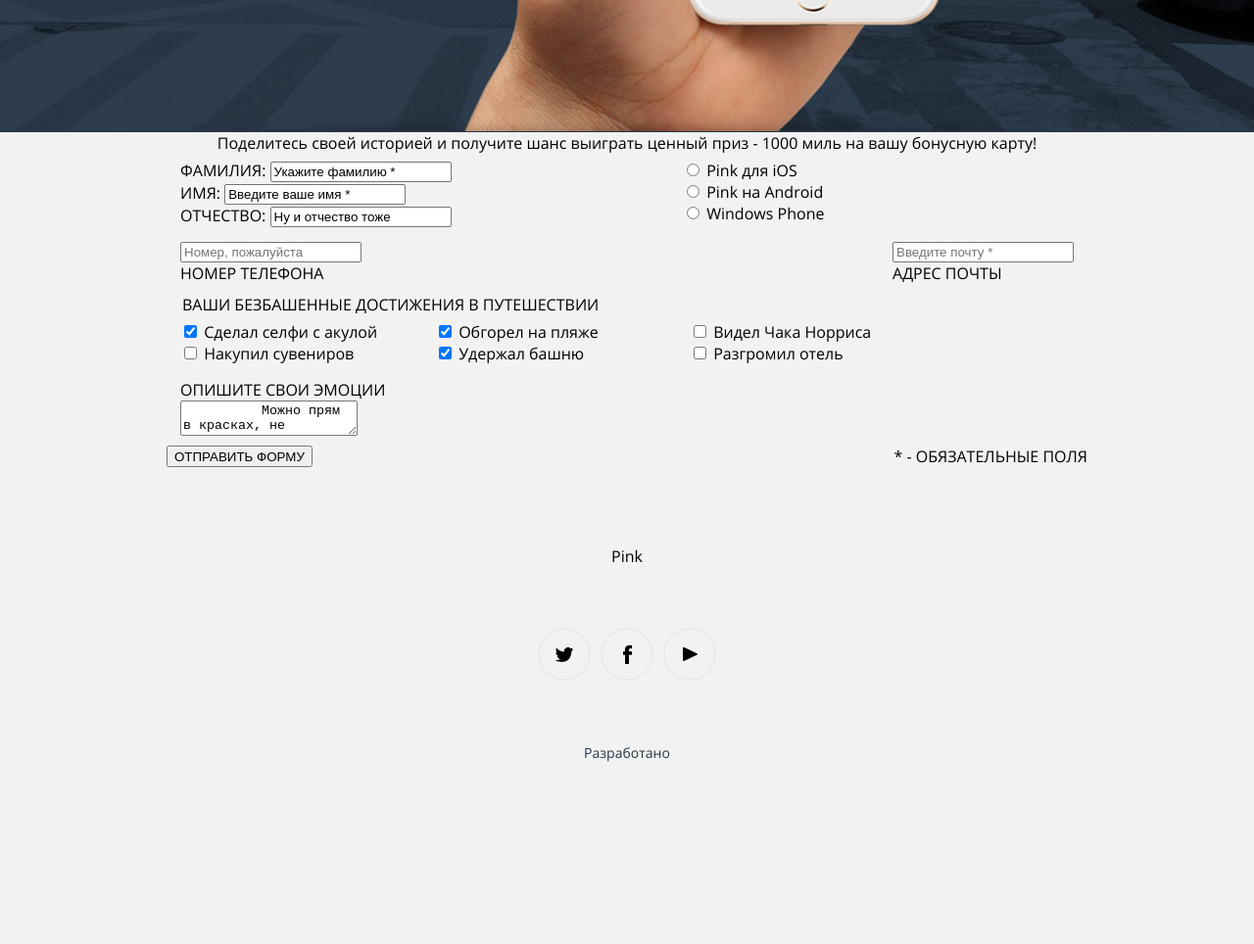
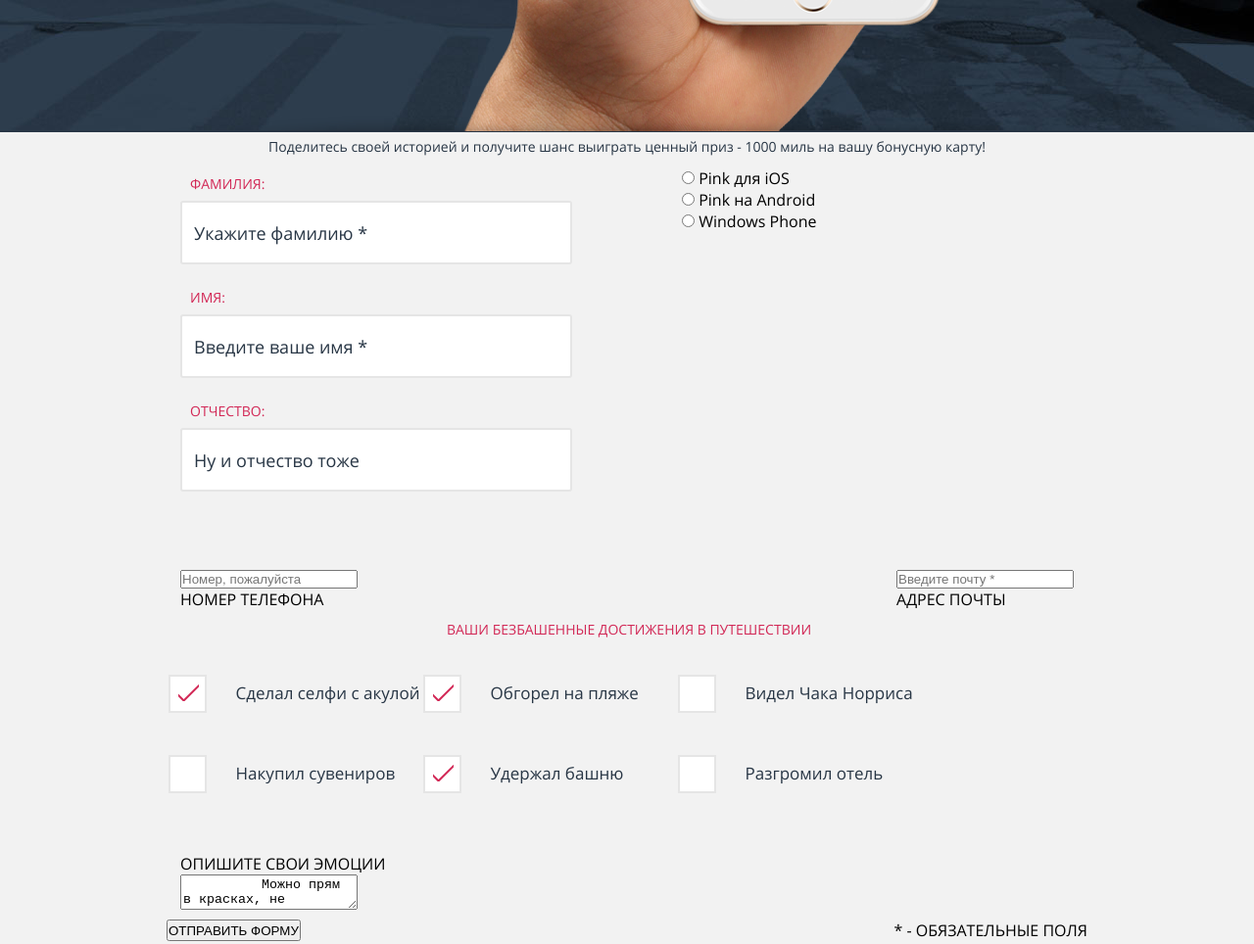
Before and after one commit to ar78ilnik/272055-pink-1, a website: page source/form.html in a window 1280 px wide. Shown: the part 720-1684 px from the top of the page at 98% size. Before the commit the page ends 1627 px from the top, so only its background shows below. Drawn offline with nearby package versions, Linux system fonts and the light colour scheme; files that its build step writes are made by us from their sources.

Commit message:
Checkbox

```diff
--- a/source/form.html
+++ b/source/form.html
@@ -11,7 +11,7 @@
   <header class="header">
     <div class="header-menu  header-menu_noindex">
       <div class="top-menu">
-        <div class="menu-container  wrapper_desktop">
+        <div class="menu-container wrapper_desktop">
           <div class="logo-box wrapper wrapper_until-desk">
             <a class="logo-box__link" href="index.html">
               <img class="logo-box__link" src="../img/logo-pink-white-mobile.svg" alt="Логотип Pink">
@@ -37,52 +37,52 @@
                </ul>
           </nav>
       </div>
-      <h1 class="header__h1 header__h1_photo">Конкурс на самое безбашенное путешествие с Гинк</h1>
+      <h1 class="header__h1 header__h1_noindex">Конкурс на самое безбашенное путешествие с Гинк</h1>
     </div>
   </header>
   <main class="main wrapper">
-    <div class="main__slogan main__slogan_form">
+    <div class="main__slogan main__slogan_noindex">
       Поделитесь своей историей и получите шанс выиграть ценный приз - 1000 миль на вашу бонусную карту!
     </div>
     <form class="form" action="https://echo.htmlacademy.ru" method="get">
       <fieldset class="form__name">
-        <p>
-          <label for="surname">ФАМИЛИЯ:</label>
-          <input type="text" name="surname" id="surname" required value="Укажите фамилию *">
+        <p class="form__name-box">
+          <label class="form__name-label" for="surname">ФАМИЛИЯ:</label>
+          <input class="form__name-input" type="text" name="surname" id="surname" required value="Укажите фамилию *">
         </p>
-        <p>
-          <label for="name">ИМЯ:</label>
-          <input type="text" name="name" id="name" value="Введите ваше имя *" required>
+        <p class="form__name-box">
+          <label class="form__name-label" for="name">ИМЯ:</label>
+          <input class="form__name-input" type="text" name="name" id="name" value="Введите ваше имя *" required>
         </p>
-        <p>
-          <label for="patronimic">ОТЧЕСТВО:</label>
-          <input type="text" name="patronimic" id="patronimic" value="Ну и отчество тоже">
+        <p class="form__name-box">
+          <label class="form__name-label" for="patronimic">ОТЧЕСТВО:</label>
+          <input class="form__name-input" type="text" name="patronimic" id="patronimic" value="Ну и отчество тоже">
         </p>
       </fieldset>
       <fieldset class="form__progress">
         <legend class="form__progress_legend-check">ВАШИ БЕЗБАШЕННЫЕ ДОСТИЖЕНИЯ В ПУТЕШЕСТВИИ</legend>
         <p class="form__progress_box">
-          <input class="form__progress_input-check" type="checkbox" id="1" name="1" checked>
+          <input class="form__progress_input form__progress_input-check" type="checkbox" id="1" name="1" checked>
           <label class="form__progress_label form__progress_label_checkbox" for="1">Сделал селфи с акулой</label>
         </p>
         <p class="form__progress_box">
-          <input class="form__progress__input_check" type="checkbox" id="2" name="2" checked/>
+          <input class="form__progress_input form__progress_input-check" type="checkbox" id="2" name="2" checked>
           <label class="form__progress_label form__progress_label_checkbox" for="2">Обгорел на пляже</label>
         </p>
         <p class="form__progress_box">
-          <input class="form__progress_input_check" type="checkbox" id="3" name="3"/>
+          <input class="form__progress_input form__progress_input-check" type="checkbox" id="3" name="3"/>
           <label class="form__progress_label form__progress_label_checkbox" for="3">Видел Чака Норриса</label>
         </p>
         <p class="form__progress_box">
-          <input class="form__progress_input_check" type="checkbox" id="4" name="4"/>
+          <input class="form__progress_input form__progress_input-check" type="checkbox" id="4" name="4"/>
           <label class="form__progress_label form__progress_label_checkbox" for="4">Накупил сувениров</label>
         </p>
         <p class="form__progress_box">
-          <input class="form__progress_input_check" type="checkbox" id="5" name="5" checked/>
+          <input class="form__progress_input form__progress_input-check" type="checkbox" id="5" name="5" checked/>
           <label class="form__progress_label form__progress_label_checkbox" for="5">Удержал башню</label>
         </p>
         <p class="form__progress_box">
-          <input class="form__progress_input_check" type="checkbox" id="6" name="6"/>
+          <input class="form__progress_input form__progress_input-check" type="checkbox" id="6" name="6"/>
           <label class="form__progress_label form__progress_label_checkbox" for="6">Разгромил отель</label>
         </p>
       </fieldset>
--- a/source/less/form/form.less
+++ b/source/less/form/form.less
@@ -1,4 +1,105 @@
 /*form/form.less*/
+
+.form__name {
+  border: none;
+  line-height: 30px;
+  font-family: "Open Sans";
+  margin-bottom: 48px;
+  &-box {
+    display: flex;
+    flex-direction: column;
+    align-items: flex-start;
+    margin-bottom: 17px;
+  }
+  &-label {
+    font-size: 14px;
+    line-height: 34px;
+    padding-left: 10px;
+    color: #d22856;
+  }
+  &-input {
+    width: 100%;
+    font-size: 18px;
+    line-height: 30px;
+    color: #283645;
+    font-family: "Open Sans", Arial, sans-serif;
+    padding: 16px 3% 15px;
+    border: 2px solid #e5e5e5;
+    border-radius: 3px;
+    box-sizing: border-box;
+  }
+  &-input:hover {
+    border: 2px solid #273545;
+  }
+}
+.form__progress {
+  border: none;
+  font-size: 14px;
+  color: #d22856;
+  font-family: "Open Sans";
+  text-align: center;
+  background-color: #f2f2f2;
+  &_legend-check {
+    margin-bottom: 36px;
+  }
+  &_box {
+    width: 100%;
+  }
+  &_input {
+    color: #283645;
+    border: 2px solid #e5e5e5;
+    border-radius: 3px;
+    box-sizing: border-box;
+    padding: 14px 10px 15px;
+    margin-bottom: 17px;
+  }
+  &_input-check {
+    display: none;
+  }
+  &_label {
+    display: block;
+    font-size: 17px;
+    line-height: 30px;
+    text-align: left;
+    color: #283645;
+    font-family: "Open Sans", Arial, sans-serif;
+    margin-bottom: 52px;
+  }
+  &_label_checkbox {
+    width: 75%;
+    cursor: pointer;
+    position: relative;
+    padding-left: 58px;
+    &::before,
+    &::after {
+      content: "";
+      position: absolute;
+    }
+    &::before {
+      width: 35px;
+      height: 35px;
+      top: -4px;
+      left: -11px;
+      border: 2px solid #e5e5e5;
+      background-color: #fff;
+      &:hover {
+        border: 2px solid #273545;
+      }
+    }
+  }
+  &_input[id="1"]:checked + &_label[for="1"]::after,
+  &_input[id="2"]:checked + &_label[for="2"]::after,
+  &_input[id="3"]:checked + &_label[for="3"]::after,
+  &_input[id="4"]:checked + &_label[for="4"]::after,
+  &_input[id="5"]:checked + &_label[for="5"]::after,
+  &_input[id="6"]:checked + &_label[for="6"]::after {
+      width: 21px;
+      height: 21px;
+      top: 2px;
+      left: -1px;
+      background: url(../img/icon-tick.svg) no-repeat center;
+    }
+}
 
 @media screen and (min-width: 660px) {
   .form {
--- a/source/less/header/header.less
+++ b/source/less/header/header.less
@@ -12,8 +12,10 @@
   width: 80%;
   margin: 0 auto;
   padding-top: 25px;
-  &_photo {
-    padding-top: 25px;
+  &_noindex{
+    font-family: "Deja Vu Sans";
+    padding-top: 283px;
+    line-height: 31px;
   }
 }
 
@@ -27,7 +29,6 @@
   .header__h1 {
     font-size: 50px;
     font-weight: 300;
-    margin-top: 316px;
   }
 }
 
@@ -38,10 +39,9 @@
   .header_photo {
     height: 392px;
   }
-  .header__h1_photo {
+  .header__h1_noindex {
     width: 355px;
     font-size: 50px;
     font-weight: 300;
-    margin-top: 100px;
   }
 }
--- a/source/less/main-nav/main-nav.less
+++ b/source/less/main-nav/main-nav.less
@@ -19,9 +19,10 @@
   line-height: 18px;
   font-weight: 400;
   color: #ffffff;
+  font-family: "Deja Vu Sans";
   vertical-align: middle;
   text-decoration: none;
-  padding: 15px 0 15px 0;
+  padding: 22px 0 22px 0;
   &:hover {
     color: #d22856;
   }
--- a/source/less/main/main.less
+++ b/source/less/main/main.less
@@ -8,11 +8,12 @@
 }
 .main__slogan {
   text-align: center;
-  margin: 44px 0 48px 0;
-  &_photo {
+  margin: 44px 0 22px 0;
+  &_noindex {
     font-size: 14px;
     line-height: 30px;
     color: #283645;
+    font-family: "Open Sans", Arial, sans-serif;
   }
 }
 .main__slogan-item {
--- a/source/less/scafolding/visually-hiden.less
+++ b/source/less/scafolding/visually-hiden.less
@@ -4,7 +4,7 @@ object {
   margin: 0;
   padding: 0;
 }
-body, blockquote, ul, h2, h3, p {
+body, blockquote, ul, h2, h3, p, form, input {
   margin: 0;
   padding: 0;
 }
```
Also changed, not shown: source/photo.html (+2 -2 lines), source/img/icon-tick.svg (added).
